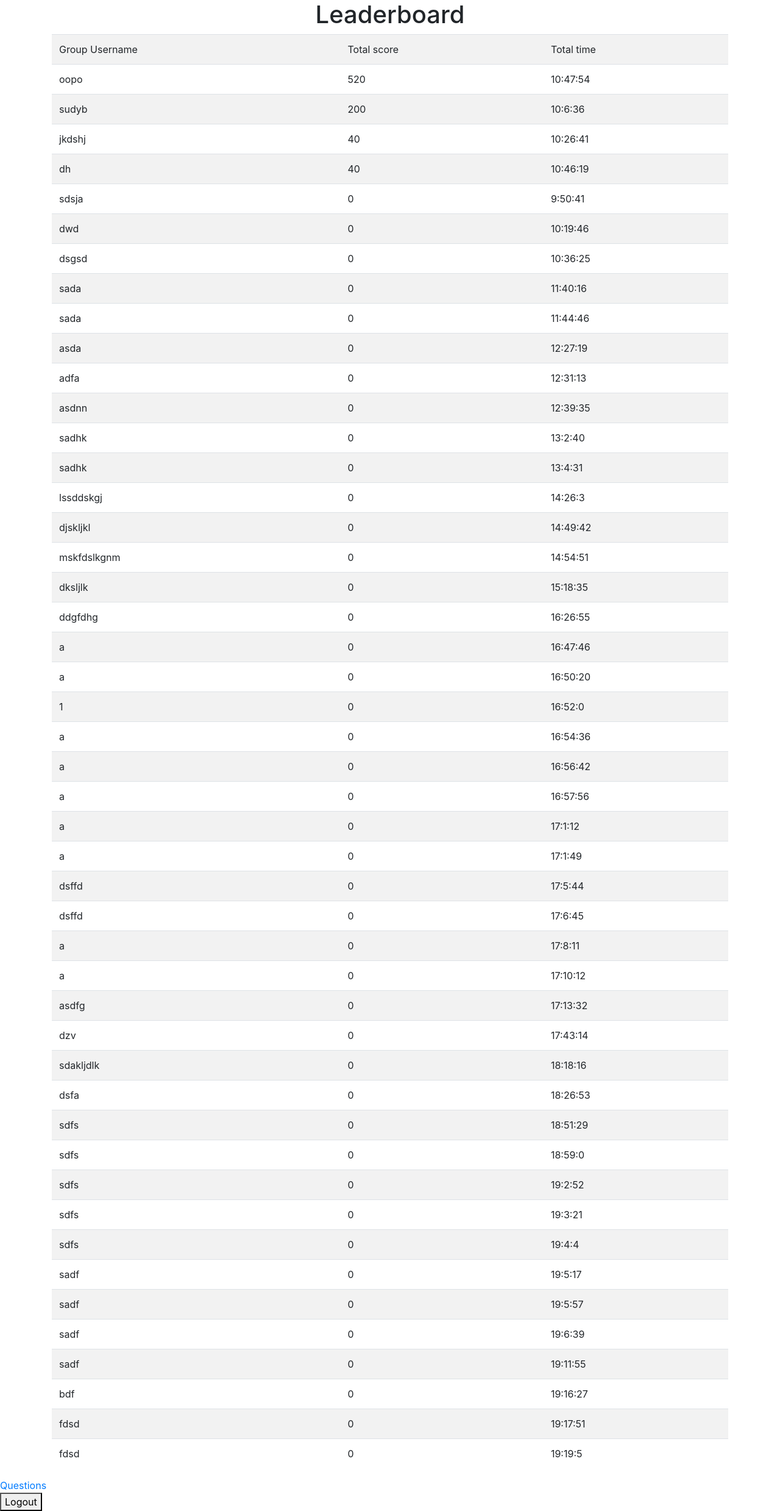
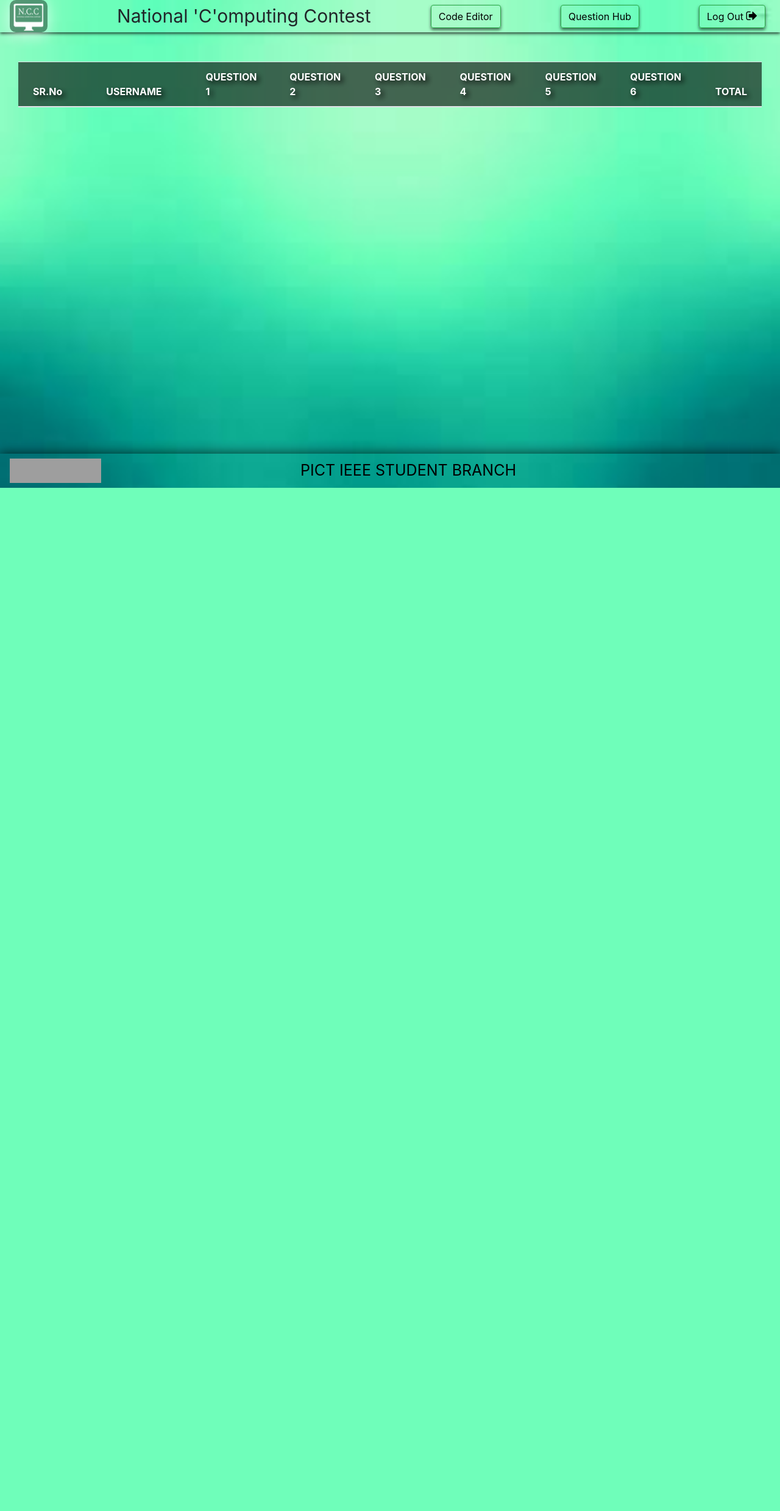
Before and after one commit to ameydeshpande30/NCC18, a Django app: page /leaderboard in a window 1280 px wide. Shown: the whole page at 61% size. After the commit the page ends 800 px from the top, so only its background shows below. Run offline with Django 3.2, Linux system fonts and the light colour scheme; data comes from the database, SQL or seed files in the repository; lists and menus that the app fills with data are empty; some libraries are stand-ins or nearby versions; grey boxes are pictures that could not be loaded.

Commit message:
FirstPage added

```diff
--- a/NCC/models.py
+++ b/NCC/models.py
@@ -13,6 +13,14 @@ class Player(models.Model):
     p2mno=models.CharField(max_length=10)
     time=models.IntegerField(default=0)
     score=models.IntegerField(default=0)
+    q1_score =  models.IntegerField(default=0)
+    q2_score = models.IntegerField(default=0)
+    q3_score = models.IntegerField(default=0)
+    q4_score = models.IntegerField(default=0)
+    q5_score = models.IntegerField(default=0)
+    q6_score = models.IntegerField(default=0)
+    subtime  = models.IntegerField(default=0)
+
     def __str__(self):
         a = self.id
         a = str(a)
--- a/NCC/templates/leaderboard.html
+++ b/NCC/templates/leaderboard.html
@@ -1,87 +1,125 @@
 <!DOCTYPE html>
 <html lang="en">
+
 <head>
-    <meta charset="UTF-8">
-    <title>Leaderboard</title>
-     <link rel="stylesheet" href="/static/css/bootstrap.min.css">
-    <link rel="stylesheet" href="static/css/style.css" type="text/css" media="all">
 
+    <meta charset="utf-8">
+    <meta http-equiv="X-UA-Compatible" content="IE=edge">
+    <meta name="viewport" content="width=device-width, initial-scale=1">
+    <meta name="description" content="">
+    <meta name="author" content="">
+
+    <title>LEADERBOARD-NCC</title>
+
+    <!-- Bootstrap Core CSS -->
+    <link href="static/css/bootstrap.min.css" rel="stylesheet">
+	  <link href="static/font-awesome/css/font-awesome.min.css" rel="stylesheet" >
+
+
+
+    <!-- Custom CSS -->
+	<link rel="stylesheet" href="static/codingPage.css">
     <style>
 
+    .play
+        {
+
+            background-color: black;
+
+            border-radius: 3px 4px 4px 3px;
+            opacity: .6;
+        }
+		.perc{background: red; text-align: center;color:white;
+		border-radius: 3px 4px 4px 3px;}
 
     </style>
 
-</head>
-<body>
 
 
-<h1 align="center">Leaderboard</h1>
+</head>
 
-    <div class="container">
-    <table class="table table-striped">
+<body>
+    <nav class="navbar  navbar-light navtop py-0" >
+
+		<div class="navbar-brand  ncc " style="padding: 6px 6px 2px 6px;">  <img src="NCC.png" width="50" height="45" alt=""> </div>
+  		<div style="font-size: 30px;" >National  'C'omputing  Contest</div>
+  		<a class="btn border border-success  " href="#" role="button">Code Editor</a>
+
+		<a class="btn border border-success " href="#" role="button">Question Hub</a>
+
+		<button class="btn mr-2 border border-success logout " type="button">Log Out <i class="fa fa-sign-out" style="font-size:20px;" aria-hidden="true" > </i></button>
+
+</nav>
+    <div class="container-fluid pt-5 " >
+        <table class="table table-responsive table-striped container-fluid" style="height:70vh;">
+            <thead>
                 <tr>
-            <td>Group Username</td>
-            <td>Total score</td>
-            <td>Total time</td>
+                    <th class="px-4">SR.No</th>
+                    <th class="px-5">USERNAME</th>
+                    <th class="px-4">QUESTION 1</th>
+                    <th class="px-4">QUESTION 2</th>
+                    <th class="px-4">QUESTION 3</th>
+                    <th class="px-4">QUESTION 4</th>
+                    <th class="px-4">QUESTION 5</th>
+                    <th 	class="px-4">QUESTION 6</th>
+                    <th class="px-4">TOTAL</th>
+                </tr>
+            </thead>
+            <tbody>
+            {% for l in p %}
+				<tr>
+                    <td>{{forloop.counter}}</td>
+                    <td>{{l.p1name}}</td>
+                    <td><div class=" play ">
+                        <div class="perc" style="width:{{l.q1_score}}% ; ">{{l.q1_score}}%</div></div></td>
+                    <td><div class=" play ">
+                        <div class="perc" style="width: {{l.q2_score}}%;">{{l.q2_score}}%</div></div></td>
+                    <td><div class="play ">
+                        <div class="perc" style="width: {{l.q3_score}}%;">{{l.q3_score}}%</div></div></td>
+                    <td><div class=" play ">
+                        <div class="perc" style="width: {{l.q4_score}}%; ">{{l.q4_score}}%</div></div></td>
+                    <td><div class=" play ">
+                        <div class="perc" style="width: {{l.q5_score}}%;">{{l.q5_score}}%</div></div></td>
+                    <td><div class=" play ">
+                        <div class="perc" style="width: {{l.q6_score}}%; ">{{l.q6_score}}%</div></div></td>
+                    <td>{{l.score}}</td>
                 </tr>
 
-        {%for c in pl%}
-        <tr>
-
-            <td>{{c.p1name}}</td>
-            <td>{{c.score}}</td>
-            <td style="display:none" id="{{forloop.counter}}">{{c.time}}</td>
-            <td id="time{{forloop.counter}}"></td>
-        </tr>
-        {%endfor%}
-
+                {% endfor %}
+            </tbody>
         </table>
     </div>
 
-<a href="/questions/">Questions</a>
-{% if count %}
-<p style="display:none" id="count">{{count}}</p>
-{% endif %}
+  <nav class="navbar fixed-bottom  navbot ">
+  <img src="static/pisb.png" width="150" height="40" alt="">
+  <div class="col offset-md-3 " style="font-size:25px;color:black;">
+    PICT IEEE STUDENT BRANCH
+  </div>
+</nav>
+    <!-- /.container -->
 
+    <!-- jQuery Version 1.11.1 -->
+    <script src="js/jquery.min.js"></script>
 
-<form method="post" action="/logout/" >
-        {% csrf_token %}
-    <button type="submit">
-        Logout
-    </button>
-</form>
+    <!-- Bootstrap Core JavaScript -->
+    <script src="js/bootstrap.min.js"></script>
+	<script>
+	$(document).keydown(function(event) {
+						if (event.ctrlKey==true && (event.which == '61' || event.which == '107' || event.which == '173' || event.which == '109'  || event.which == '187'  || event.which == '189'  ) ) {
+        event.preventDefault();
+											}
+    // 107 Num Key  +
+    // 109 Num Key  -
+    // 173 Min Key  hyphen/underscor Hey
+    // 61 Plus key  +/= key
+		});
 
-
-<script src="/static/jquery/dist/jquery.js"></script>
-<script src="/static/js/bootstrap.min.js"></script>
-
-<script>
-
-var c=document.getElementById("count").innerHTML
-
-for(var i=1;i<c+1;i++)
-{
-
-value=document.getElementById(String(i)).innerHTML
-var hours = Math.floor((value/3600));
-var remainder=Math.floor(value%3600);
-var minutes = Math.floor((remainder/(60)));
-var seconds = Math.floor((remainder % (60)));
-
-document.getElementById("time"+String(i)).innerHTML=(hours)+":"+minutes+":"+seconds;
-
+		$(window).bind('mousewheel DOMMouseScroll', function (event) {
+       if (event.ctrlKey == true) {
+       event.preventDefault();
        }
-
-
-</script>
-
-
-
-
-
-
-
-
+		});</script>
 
 </body>
+
 </html>
--- a/NCC/views.py
+++ b/NCC/views.py
@@ -106,7 +106,9 @@ def signup(request):
         time = 0
         user = User.objects.create_user(username=uname, email=p1email, password=password)
         user_object = Player.objects.create(pid=user, p1name=p1name, p2name=p2name, p1email=p1email, p2email=p2email,
-                                            p1mno=p1mno, p2mno=p2mno, score=0, time=time)
+                                            p1mno=p1mno, p2mno=p2mno, score=0, time=time,
+                                            q1_score = 0, q2_score = 0, q3_score = 0,q4_score = 0,
+                                            q5_score=0,q6_score = 0,)
         user_object.save()
         u2 = authenticate(request, username=uname, password=password)
 
@@ -150,7 +152,7 @@ def testp(request):
         'tc40': 0,
         'tc50': 1,
         'tc60': 1,
-        'score': 100
+        'score': request.user.player.score
     }
     return render(request, "codingPage.html", context)
 
@@ -203,6 +205,12 @@ def test(request):
 def coding(request):
     return render(request, "codingPage.html")
 
+def leaderboard(request):
+    p=Player.objects.all().order_by("-score")
+    context={
+        'p': p
+    }
+    return render(request, "leaderboard.html",context)
 
 def questionhub(request):
     return render(request, 'QuestionPage.html', )
@@ -236,7 +244,14 @@ def CodeSave(request):
     time = now.second + now.minute * 60 + now.hour * 60 * 60
     x = request.get_full_path().split('/')
     x = x[-1]
-    q = x
+    qscore = {
+        1: q1_score,
+        2: q2_score,
+        3: q3_score,
+        4: q4_score,
+        5: q5_score,
+        6: q6_score
+    }
     data = [1, 2, 3, 4, 5]
     print(upath)
     file = upath + "/" + str(u) + "/" + str(x) + "/" + str(time) + "." + str(code)
@@ -247,16 +262,10 @@ def CodeSave(request):
         f.write(str(text) + '\n')
     with open(lfile, 'w') as f:
         f.write(str(text) + '\n')
-    ans = os.popen("python NCC/judge/main.py " + str(time) + "." + str(code) + " " + u + " " + q).read()
+    ans = os.popen("python NCC/judge/main.py " + str(time) + "." + str(code) + " " + u + " " + x).read()
     # ans = ans[::-1]
     ans = int(ans)
 
-    tc1 = 0
-    tc2 = 0
-    tc3 = 0
-    tc4 = 0
-    tc5 = 0
-    tc6 = 0
     print(ans)
     tcOut = [0, 1, 2, 3, 4]
     switch = {
@@ -280,12 +289,14 @@ def CodeSave(request):
         'tc30': tcOut[2],
         'tc40': tcOut[3],
         'tc50': tcOut[4],
-        'tc60': tcOut[4],
         'score': score
     }
     u = request.user
     s = u.player
-    s.score = s.score + score
+    if s.qscore[x] < score:
+        s.score = s.score + score - qscore[x]
+        s.qscore[x] = score
+        s.subtime = time
     s.save()
     return render(request, "testcase.html", context)
 
```
Lines whose indentation alone changed are shown as unchanged.
